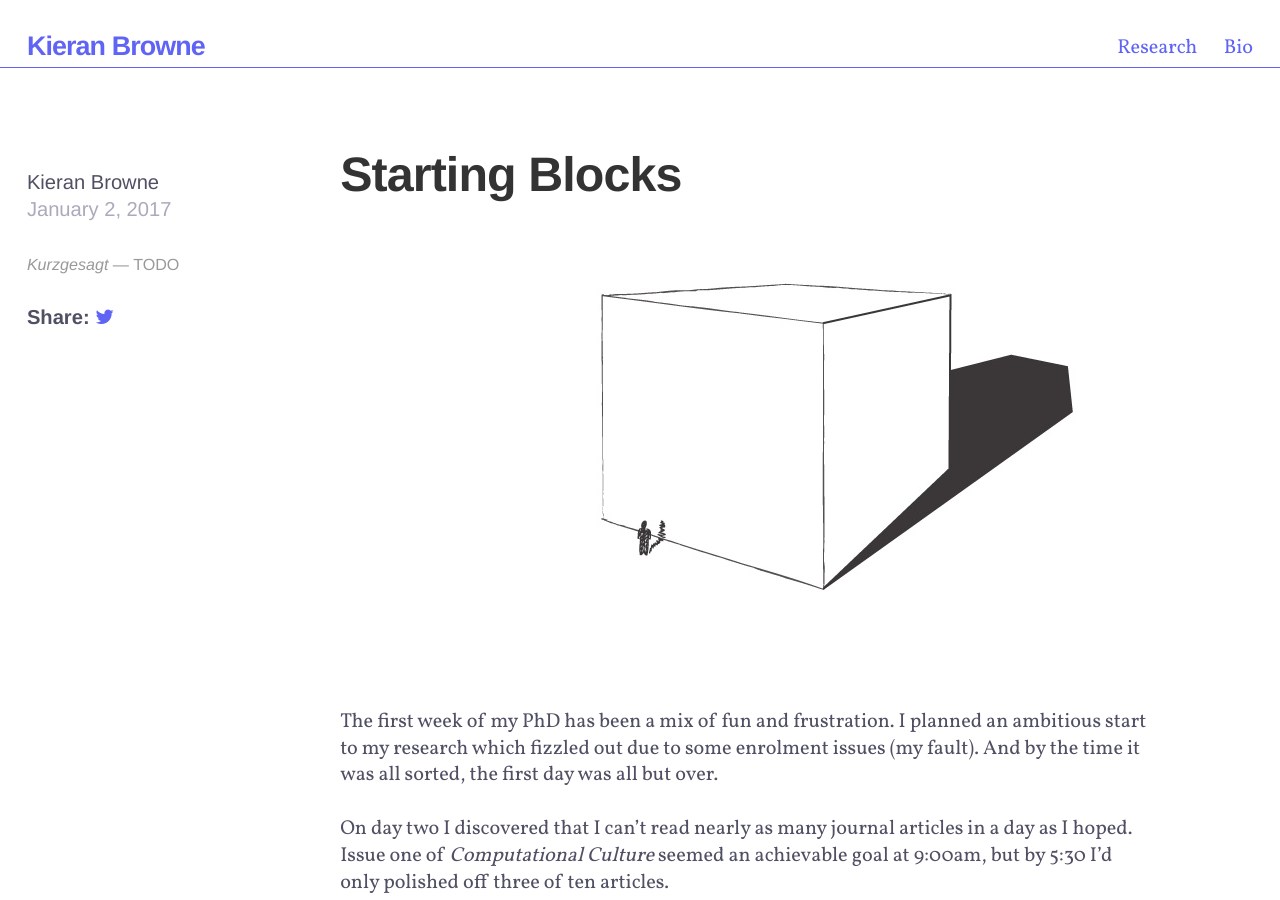
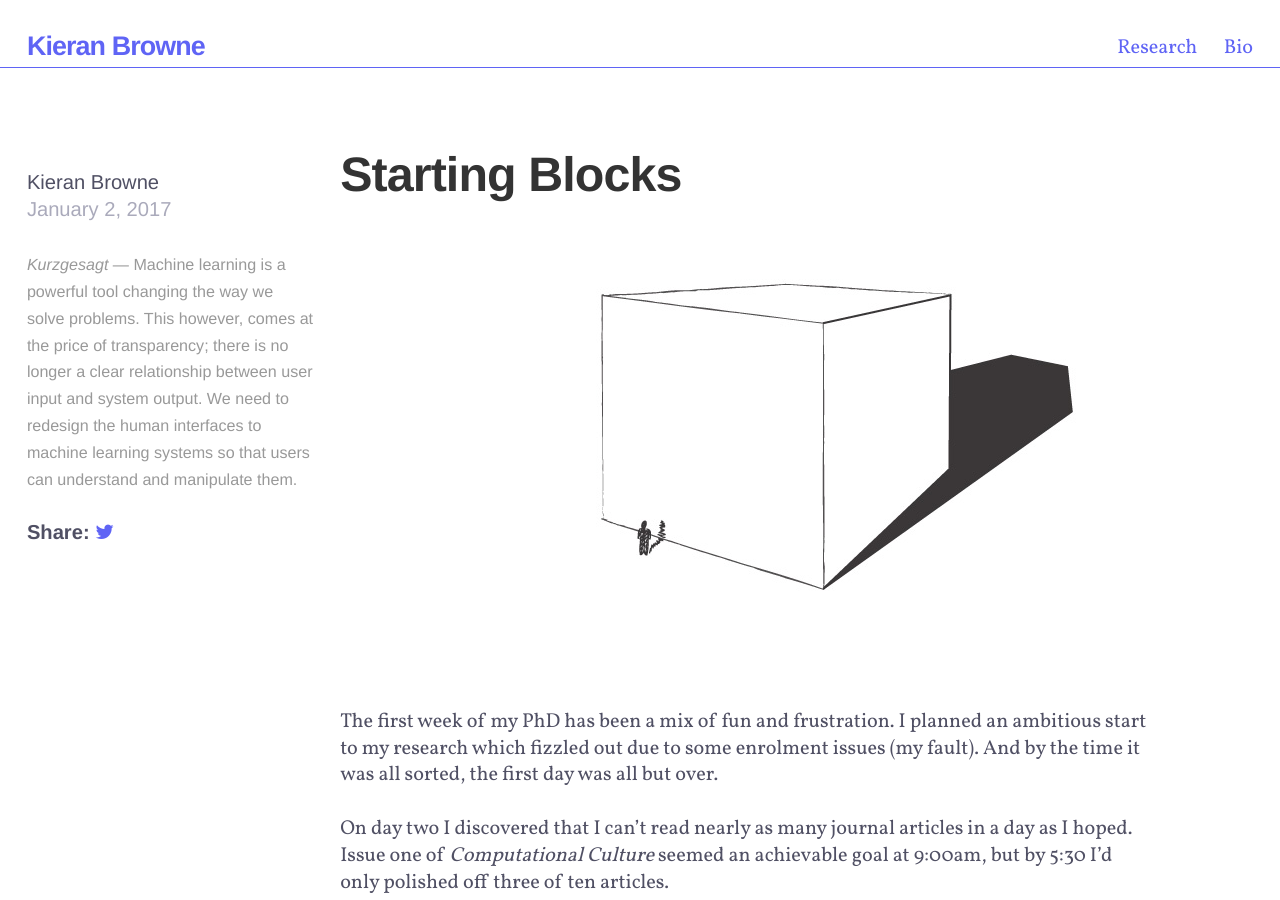
Before and after one commit to kieranbrowne/kieranbrowne.github.io, a Jekyll site: the page built from _posts/2017-01-2-starting-blocks.md, in a window 1280 px wide and 900 px high. Built offline with Jekyll 4.4.1, drawn with Linux system fonts in a browser that asks for light colours.

Commit message:
added kurzgesagt

```diff
--- a/_posts/2017-01-2-starting-blocks.md
+++ b/_posts/2017-01-2-starting-blocks.md
@@ -1,8 +1,8 @@
 ---
 title: Starting Blocks
 layout: post
-kurzgesagt: TODO
-excerpt: My week thus far has been a mix of frustrations and jubilations. I am incredibly privileged to be have received a scholarship to do my PhD.
+kurzgesagt: Machine learning is a powerful tool changing the way we solve problems. This however, comes at the price of transparency; there is no longer a clear relationship between user input and system output. We need to redesign the human interfaces to machine learning systems so that users can understand and manipulate them.
+excerpt: The first week of my PhD has been a mix of fun and frustration. I planned an ambitious start to my research which fizzled out due to some enrolment issues.
 ---
 
 ![Starting Blocks](/images/starting-blocks.jpg)
```
